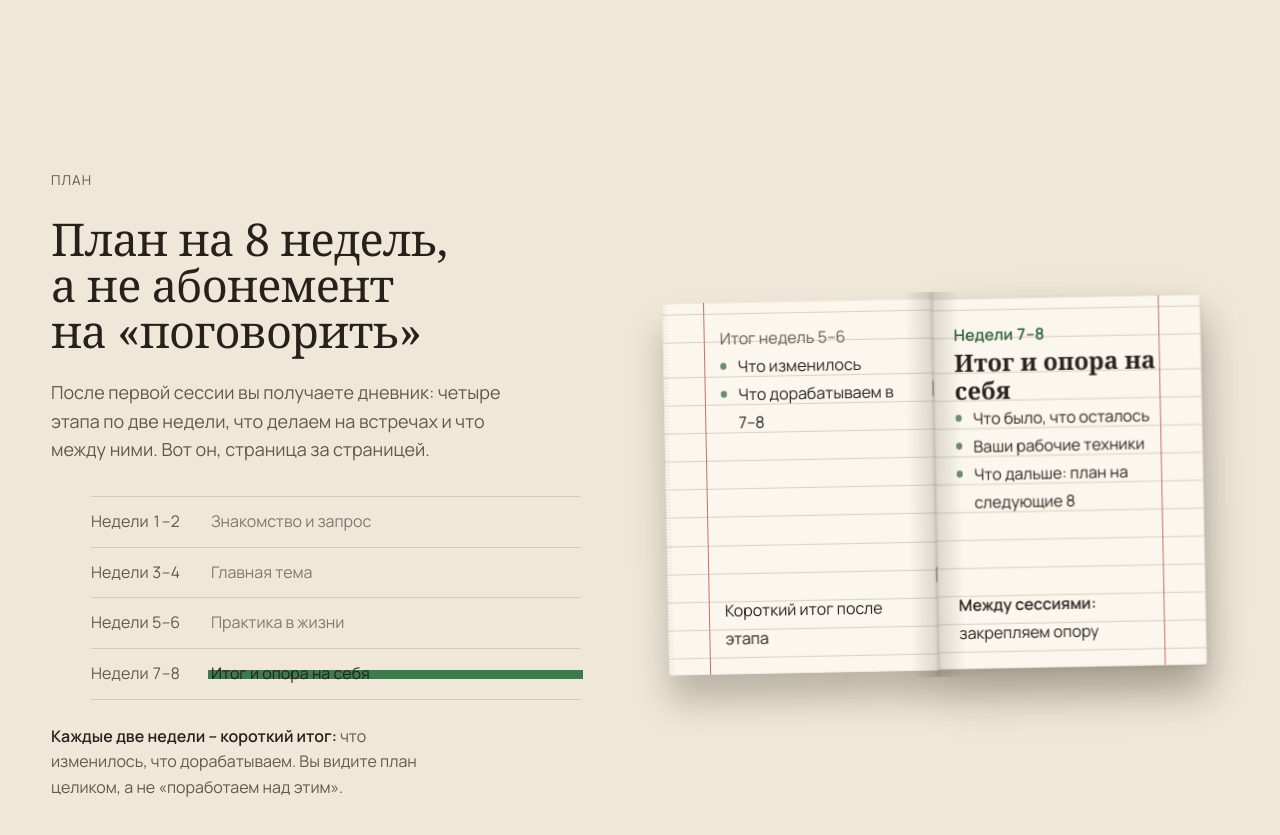
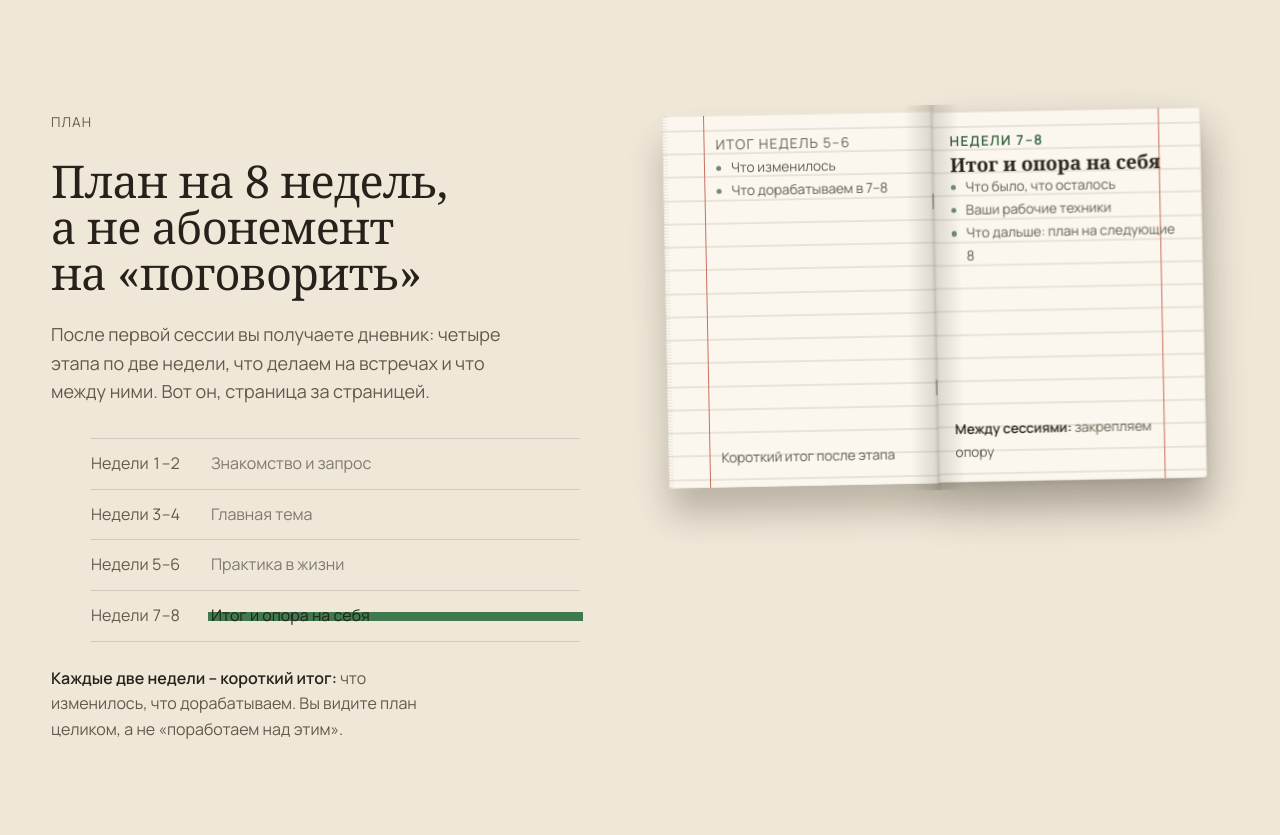
Before and after one commit to vedeneevasvetoyara-coder/psycholog-demo, a plain HTML site: page index.html in a window 1280 px wide. Shown: the part 2317-3152 px from the top of the page. Drawn offline with Linux system fonts and the light colour scheme; a web font is replaced by a local one.

Commit message:
Ежедневник: мельче шрифт, выше блок, изящная рамка на обложке

```diff
--- a/index.html
+++ b/index.html
@@ -145,7 +145,7 @@
   }
 
   /* ---- 3 · план: тетрадь, которую листаешь (фирменный ход) --------------------- */
-  .plan { height: 100%; display: grid; grid-template-columns: minmax(0, .95fr) minmax(0, 1.05fr); gap: var(--v-8); align-items: center; padding: 5rem var(--v-gutter) 2rem; }
+  .plan { height: 100%; display: grid; grid-template-columns: minmax(0, .95fr) minmax(0, 1.05fr); gap: var(--v-8); align-items: start; padding: 3.2rem var(--v-gutter) 1rem; }
   .plan__copy .v-label { display: block; margin-bottom: var(--v-5); }
   .plan__copy h2 { font-size: clamp(1.9rem, .9rem + 2.4vw, 3.3rem); line-height: 1.02; }
   .plan__copy > p { margin-top: var(--v-5); color: var(--v-ink-soft); max-width: 42ch; text-wrap: pretty; }
@@ -161,7 +161,7 @@
   .plan__note b { color: var(--v-ink); font-weight: 600; }
 
   /* тетрадь: разворот из двух страниц, лист вращается вокруг корешка */
-  .nb { --pg: min(calc((100svh - 9.5rem) / 1.38), 24rem, 21vw); --lh: 1.75rem; --pad: 1.35rem;
+  .nb { --pg: min(calc((100svh - 13rem) / 1.38), 22rem, 21vw); --lh: 1.45rem; --pad: 1.1rem;
     position: relative; width: calc(var(--pg) * 2); height: calc(var(--pg) * 1.38); margin-left: auto; margin-right: clamp(0rem, 2vw, 2rem);
     perspective: 2400px; transform-style: preserve-3d;
     transform: rotate(-1.1deg); box-shadow: 0 1.6rem 2.2rem rgb(var(--v-shadow-color) / .28); border-radius: 4px; }
@@ -201,23 +201,25 @@
     var(--nb-cover);
     box-shadow: var(--v-e2), inset 0 0 0 1px rgb(255 255 255 / .08); color: var(--nb-cover-ink); display: grid; align-content: end; }
   .leaf--cover .leaf__front::after { background: linear-gradient(to right, rgb(0 0 0 / .32), rgb(0 0 0 / .08) 30%, transparent 55%); }
-  .cover__label { background: var(--nb-paper); color: var(--v-ink); border-radius: 3px; padding: var(--v-4) var(--v-4) var(--v-3); margin-bottom: var(--v-3); display: grid; gap: .35em; box-shadow: 0 1px 2px rgb(0 0 0 / .18); }
-  .cover__label b { font-family: var(--v-font-display); font-weight: 600; font-size: var(--v-t-lg); line-height: 1.15; }
-  .cover__label span { font-size: var(--v-t-sm); color: var(--v-ink-soft); border-bottom: 1px solid var(--v-hair-strong); padding-bottom: .15em; }
+  .cover__label { background: var(--nb-paper); color: var(--v-ink); border-radius: 2px; padding: var(--v-4) var(--v-5) var(--v-3); margin-bottom: var(--v-3); display: grid; gap: .3em;
+    border: 1px solid rgb(0 0 0 / .22);
+    box-shadow: 0 1px 2px rgb(0 0 0 / .16), inset 0 0 0 3px var(--nb-paper), inset 0 0 0 4px rgb(0 0 0 / .16); }
+  .cover__label b { font-family: var(--v-font-display); font-weight: 600; font-size: clamp(1.05rem, 1rem + .25vw, 1.2rem); line-height: 1.15; text-align: center; letter-spacing: .01em; }
+  .cover__label span { font-size: var(--v-t-xs); color: var(--v-ink-soft); border-bottom: 1px solid var(--v-hair-strong); padding-bottom: .18em; }
   .cover__label span i { font-style: normal; color: var(--v-ink); }
   .cover__brand { font-size: var(--v-t-xs); letter-spacing: var(--v-track-wide); text-transform: uppercase; opacity: .8; }
   /* страница этапа: заголовок и строки ложатся на линейку */
-  .pg__week { font-size: var(--v-t-sm); color: var(--v-accent-deep); font-weight: 600; line-height: var(--lh); font-variant-numeric: tabular-nums; }
-  .pg__title { font-family: var(--v-font-display); font-weight: 600; font-size: var(--v-t-lg); line-height: var(--lh); color: var(--v-ink); }
-  .pg__lines { margin-top: var(--lh); }
-  .pg__lines li { line-height: var(--lh); font-size: var(--v-t-sm); color: var(--v-ink); padding-left: 1.1em; position: relative; }
+  .pg__week { font-size: var(--v-t-xs); letter-spacing: .09em; text-transform: uppercase; color: var(--v-accent-deep); font-weight: 600; line-height: var(--lh); font-variant-numeric: tabular-nums; }
+  .pg__title { font-family: var(--v-font-display); font-weight: 600; font-size: clamp(1.05rem, 1rem + .25vw, 1.2rem); line-height: 1.2; margin-top: .1em; color: var(--v-ink); }
+  .pg__lines { margin-top: calc(var(--lh) * .6); }
+  .pg__lines li { line-height: var(--lh); font-size: var(--v-t-xs); color: var(--v-ink-soft); padding-left: 1.1em; position: relative; }
   .pg__lines li::before { content: ""; position: absolute; left: 0; top: calc(var(--lh) / 2 - .2em); width: .4em; height: .4em; border-radius: 50%; background: var(--v-accent-deep); opacity: .7; }
-  .pg__hw { position: absolute; left: var(--pad); right: calc(2.6rem + .4rem); bottom: var(--pad); line-height: var(--lh); font-size: var(--v-t-sm); color: var(--v-ink); }
-  .pg__hw b { font-weight: 600; }
+  .pg__hw { position: absolute; left: var(--pad); right: calc(2.6rem + .4rem); bottom: var(--pad); line-height: var(--lh); font-size: var(--v-t-xs); color: var(--v-ink-soft); }
+  .pg__hw b { font-weight: 600; color: var(--v-ink); }
   .leaf__back .pg__hw { left: calc(var(--pad) + 2.2rem); right: var(--pad); }
-  .pg__note { font-size: var(--v-t-sm); color: var(--v-ink-soft); line-height: var(--lh); }
+  .pg__note { font-size: var(--v-t-xs); letter-spacing: .09em; text-transform: uppercase; color: var(--v-ink-soft); line-height: var(--lh); }
   .pg__blank { display: grid; gap: 0; }
-  .pg__blank span { line-height: var(--lh); font-size: var(--v-t-sm); color: var(--v-ink-soft); display: flex; gap: .6em; align-items: baseline; }
+  .pg__blank span { line-height: var(--lh); font-size: var(--v-t-xs); color: var(--v-ink-soft); display: flex; gap: .6em; align-items: baseline; }
   .pg__blank span::before { content: ""; flex: 1; order: 1; border-bottom: 1px dotted var(--v-hair-strong); transform: translateY(-.35em); }
   .pg__blank span i { order: 2; font-style: normal; color: var(--v-ink); font-weight: 600; }
   /* скобы на корешке */
@@ -231,7 +233,7 @@
     .stages li { padding: var(--v-2) 0; grid-template-columns: 5.6rem 1fr; }
     .plan__note { display: none; }
     /* на телефоне видна одна страница: разворот сдвинут так, что правая страница по центру, перевёрнутые листы уходят за край */
-    .nb { --pg: min(calc(100vw - 2 * var(--v-gutter) - 1rem), calc((100svh - 26.5rem) / 1.38), 20rem); --lh: 1.6rem; --pad: 1.1rem; margin: var(--v-3) 0 0 calc(50% - var(--pg) * 1.5); align-self: start; transform: rotate(-.5deg); }
+    .nb { --pg: min(calc(100vw - 2 * var(--v-gutter) - 1rem), calc((100svh - 26.5rem) / 1.38), 20rem); --lh: 1.45rem; --pad: 1.1rem; margin: var(--v-3) 0 0 calc(50% - var(--pg) * 1.5); align-self: start; transform: rotate(-.5deg); }
   }
   @media (max-width: 400px) { .nb { --lh: 1.5rem; } }
   @media (min-width: 861px) and (max-height: 760px) { .nb { --lh: 1.6rem; --pad: 1.1rem; } .plan__copy > p { display: none; } }
```
